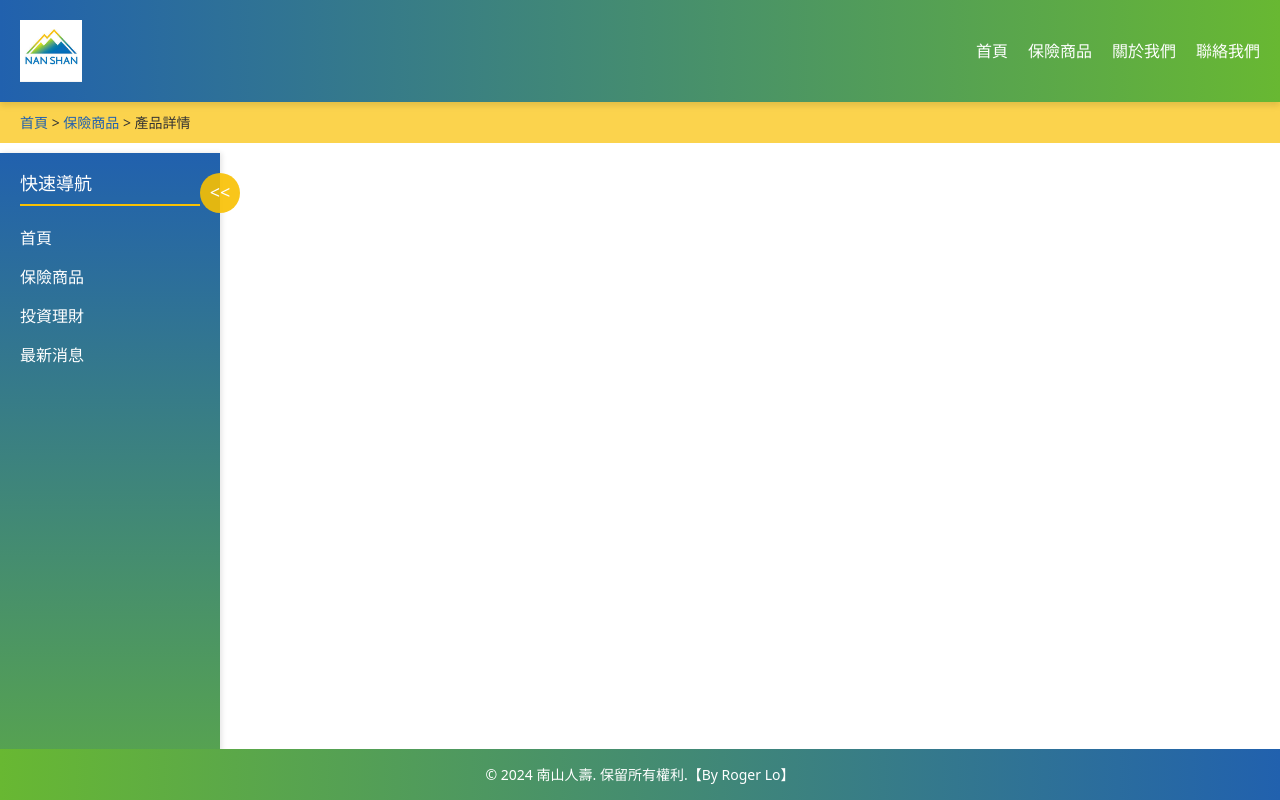
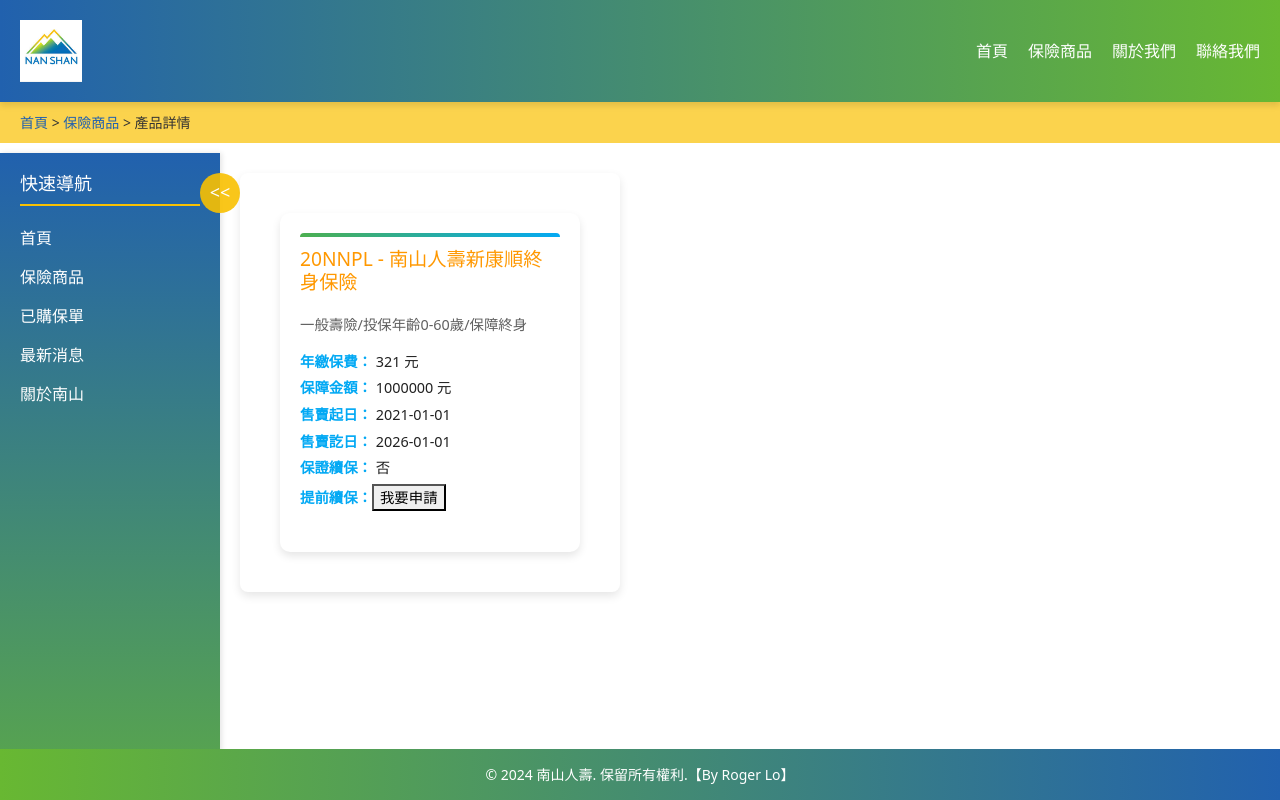
Before and after one commit to yiwen0507/vueHW_W8, a Vue app: page /alreadypurchased in a window 1280 px wide. Shown: the top 800 px of the page. Built offline with nearby package versions, Linux system fonts and the light colour scheme.

Commit message:
已購買、關於、最新消息等頁面完成(無資料傳遞)

```diff
--- a/src/App.vue
+++ b/src/App.vue
@@ -12,8 +12,8 @@
     </header>
 
     <div class="breadcrumbs">
-      <a href="#">首頁</a> &gt;
-      <a href="#">保險商品</a> &gt;
+      <RouterLink to="/homepage">首頁</RouterLink> &gt;
+      <RouterLink to="/products">保險商品</RouterLink> &gt;
       產品詳情
     </div>
 
@@ -23,8 +23,9 @@
         <ul>
           <li><RouterLink to="/homepage">首頁</RouterLink></li>
           <li><RouterLink to="/products">保險商品</RouterLink></li>
-          <li><a href="#">投資理財</a></li>
-          <li><a href="#">最新消息</a></li>
+          <li><RouterLink to="/alreadypurchased">已購保單</RouterLink></li>
+          <li><RouterLink to="/news">最新消息</RouterLink></li>
+          <li><RouterLink to="/about">關於南山</RouterLink></li>
         </ul>
       </aside>
 
--- /dev/null
+++ b/src/components/AboutNanshan.vue
@@ -0,0 +1,26 @@
+<template>
+    <div>
+    <main>
+        <h1>關於南山</h1>
+        <p>
+          南山人壽致力於為客戶提供專業的保險服務與投資理財建議。我們的產品涵蓋了壽險、醫療險、意外險等多種保險方案，滿足您和家人的需求。
+        </p>
+        <p>
+          我們重視每一位客戶，並以客戶為中心，為您提供貼心的服務與支持。
+        </p>
+      </main>
+    </div>
+  </template>
+
+  <script>
+  //CSS
+  import '@/assets/myStyle.css';
+
+  export default {
+    data() {
+      return {
+        logo: require('@/assets/images/NanShan-Logo.jpeg'), // Image path
+      };
+    },
+  };
+  </script>
--- /dev/null
+++ b/src/components/AlreadyPurchased.vue
@@ -0,0 +1,96 @@
+<template>
+    <div>
+      <main>
+        <div class="policy-container">
+          <div class="policy-card">
+            <h2>20NNPL - 南山人壽新康順終身保險</h2>
+            <p>一般壽險/投保年齡0-60歲/保障終身</p>
+            <ul>
+              <li><strong>年繳保費：</strong> 321 元</li>
+              <li><strong>保障金額：</strong> 1000000 元</li>
+              <li><strong>售賣起日：</strong> 2021-01-01</li>
+              <li><strong>售賣訖日：</strong> 2026-01-01</li>
+              <li><strong>保證續保：</strong> 否</li>
+              <li>
+                <strong>提前續保：</strong>
+                <button type="button">我要申請</button>
+              </li>
+            </ul>
+          </div>
+        </div>
+      </main>
+    </div>
+  </template>
+
+  <script>
+  export default {};
+  </script>
+
+  <style lang="scss" scoped>
+  .policy-container {
+    display: flex;
+    flex-wrap: wrap;
+    gap: 20px;
+    justify-content: flex-start; /* 從左對齊 */
+  }
+
+  .policy-card {
+    background-color: white;
+    border-radius: 10px;
+    padding: 20px;
+    width: 300px;
+    box-shadow: 0 4px 8px rgba(0, 0, 0, 0.1);
+    transition: box-shadow 0.3s ease;
+    color: #333;
+    display: flex;
+    flex-direction: column;
+    justify-content: space-between;
+  }
+
+  .policy-card h2 {
+    color: #ff9800;
+    font-size: 1.2rem;
+    margin-bottom: 10px;
+  }
+
+  .policy-card p {
+    font-size: 0.9rem;
+    color: #616161;
+    margin: 10px 0;
+  }
+
+  .policy-card ul {
+    list-style-type: none;
+    padding: 0;
+  }
+
+  .policy-card li {
+    font-size: 0.9rem;
+    color: #212121;
+    margin: 5px 0;
+  }
+
+  .policy-card li strong {
+    color: #03a9f4; /* 藍色強調 */
+  }
+
+  .policy-card::before {
+    content: "";
+    display: block;
+    height: 4px;
+    width: 100%;
+    background: linear-gradient(90deg, #4caf50, #03a9f4); /* 綠藍漸層條 */
+    border-radius: 10px 10px 0 0;
+    margin-bottom: 10px;
+  }
+
+  .policy-card:hover {
+    box-shadow: 0 8px 16px rgba(0, 0, 0, 0.2);
+  }
+
+  @media (max-width: 768px) {
+    .policy-card {
+      width: 100%; /* 小螢幕時卡片佔滿整行 */
+    }
+  }
+  </style>
--- a/src/components/HomePage.vue
+++ b/src/components/HomePage.vue
@@ -14,10 +14,5 @@
 import '@/assets/myStyle.css';
 
 export default {
-  data() {
-    return {
-      logo: require('@/assets/images/NanShan-Logo.jpeg'), // Image path
-    };
-  },
 };
 </script>
--- /dev/null
+++ b/src/components/NewsNanshan.vue
@@ -0,0 +1,30 @@
+<template>
+    <div>
+        <main>
+        <h1>最新消息1</h1>
+        <p>
+          南山人壽致力於為客戶提供專業的保險服務與投資理財建議。我們的產品涵蓋了壽險、醫療險、意外險等多種保險方案，滿足您和家人的需求。
+        </p>
+        <p>
+          我們重視每一位客戶，並以客戶為中心，為您提供貼心的服務與支持。
+        </p>
+        <h1>最新消息2</h1>
+        <p>
+          南山人壽致力於為客戶提供專業的保險服務與投資理財建議。我們的產品涵蓋了壽險、醫療險、意外險等多種保險方案，滿足您和家人的需求。
+        </p>
+        <p>
+          我們重視每一位客戶，並以客戶為中心，為您提供貼心的服務與支持。
+        </p>
+        </main>
+    </div>
+</template>
+
+<script>
+    export default {
+
+    }
+</script>
+
+<style lang="scss" scoped>
+
+</style>
```
Also changed, not shown: src/main.js (+8 -1 lines).
